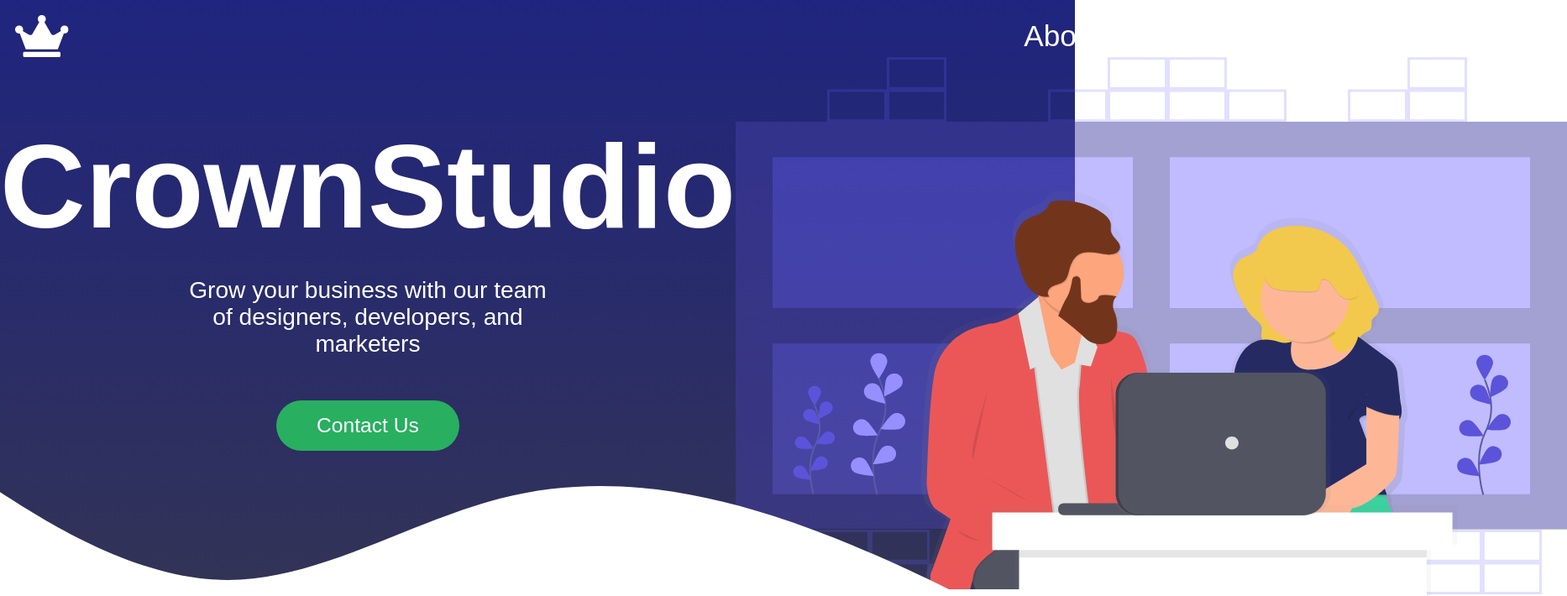
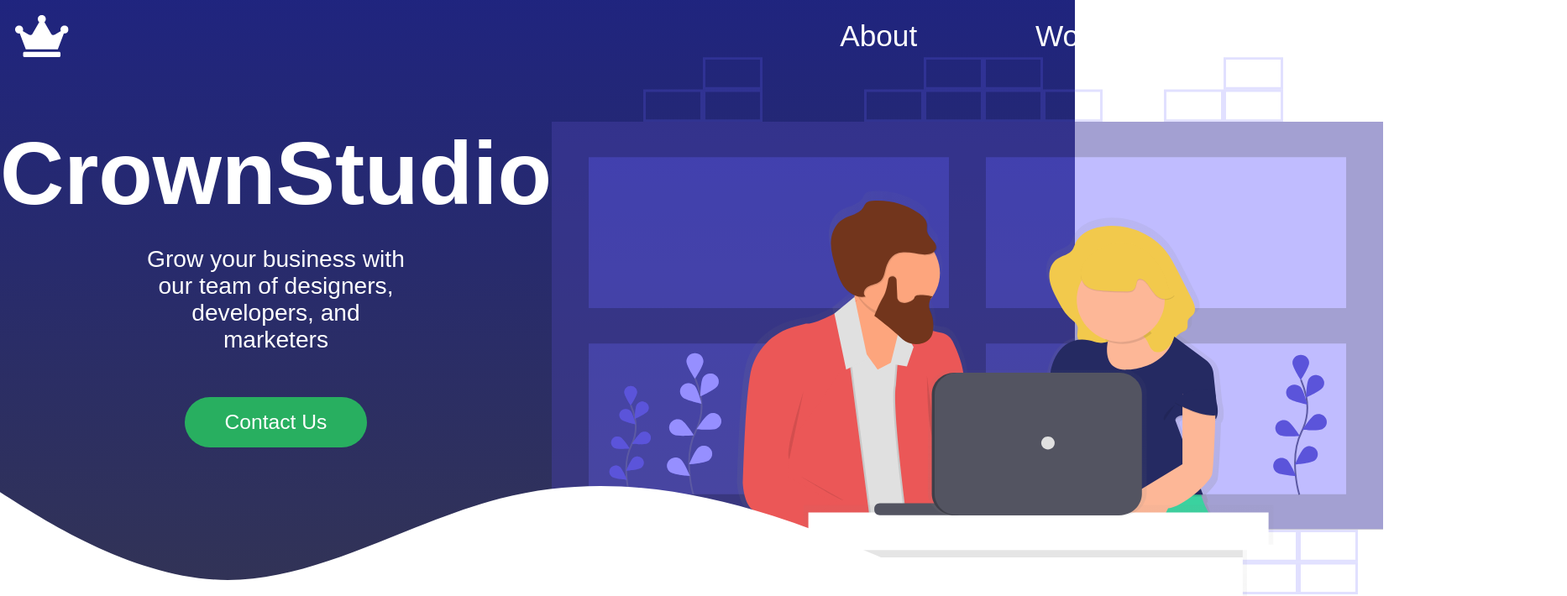
Before and after one commit to AwakenedMind/CrownStudio, a React (Create React App) app: page / in a window 1280 px wide. Shown: the top 710 px of the page at 84% size, 1866 px wide, since content can reach past the window. Built offline with nearby package versions, Linux system fonts and the light colour scheme.

Commit message:
lowered font size of h1

```diff
--- a/src/sass/landing.scss
+++ b/src/sass/landing.scss
@@ -67,7 +67,7 @@
 }
 
 .landing-header {
-  font-size: 8em;
+  font-size: 6em;
   padding-bottom: 1.618rem;
 }
 
```
